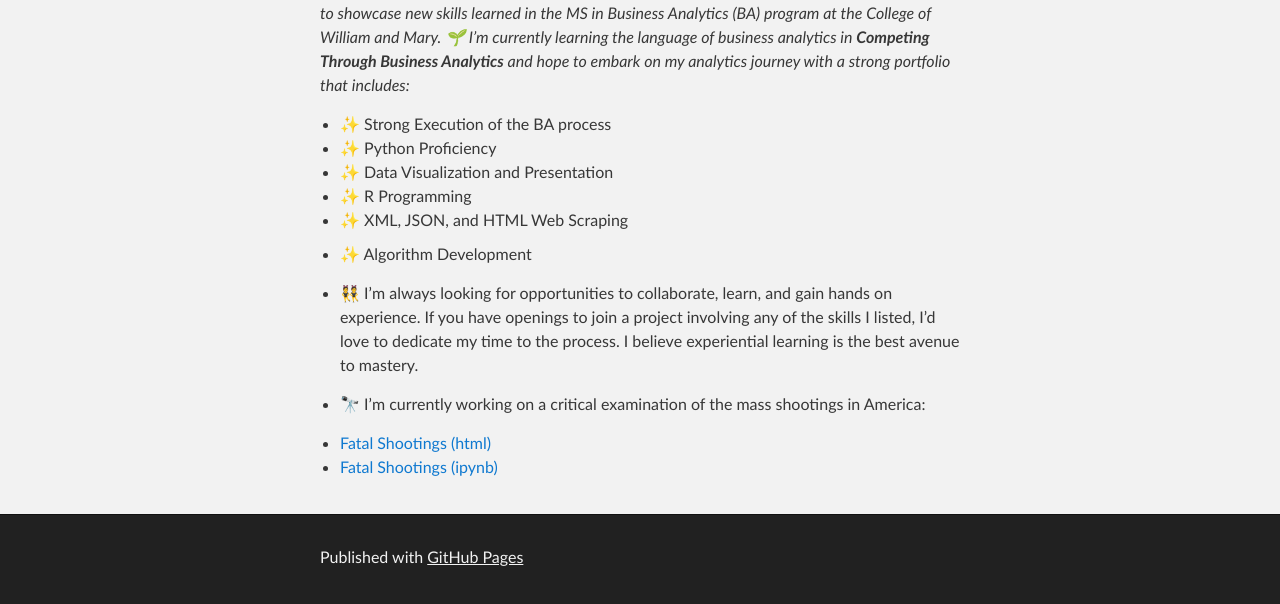
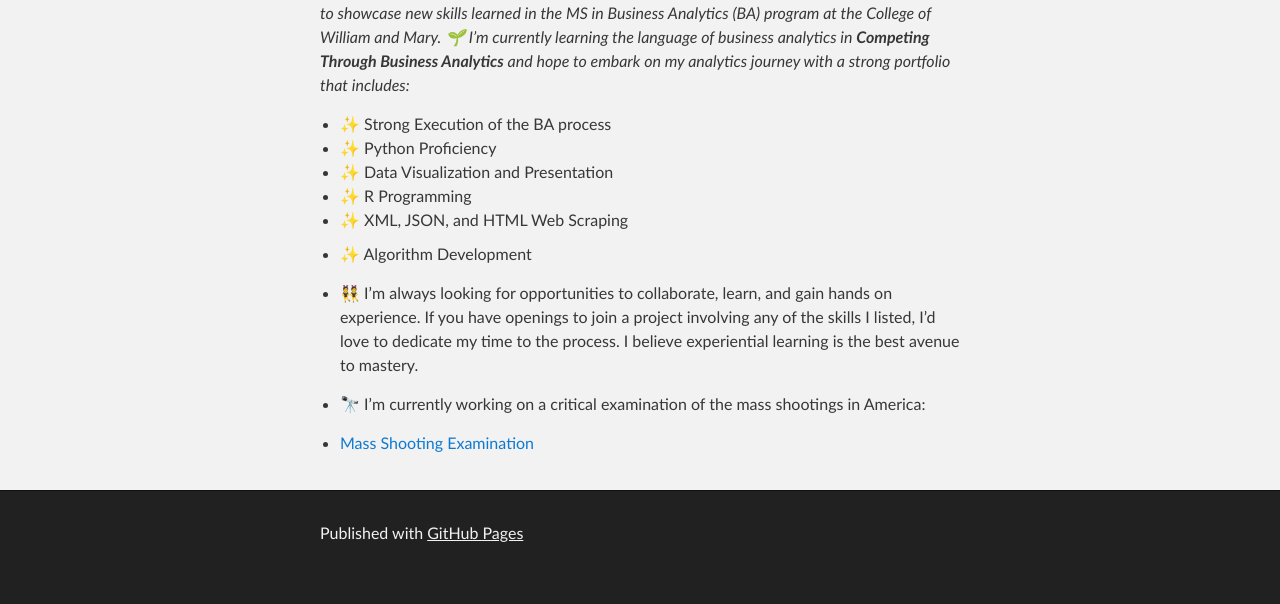
Before and after one commit to jennifer-karnosky/jennifer-karnosky.github.io, a Jekyll site: the page built from index.md, in a window 1280 px wide. Shown: the part 634-1238 px from the top of the page. Built offline with Jekyll 4.4.1, drawn with Linux system fonts in a browser that asks for light colours; our own code applies the rules of GitHub Pages for plain Markdown files; after the commit the page ends 1214 px from its top, so only the background shows below that.

Commit message:
Update index.md

```diff
--- a/index.md
+++ b/index.md
@@ -24,5 +24,4 @@
 
 - 🔭 I’m currently working on a critical examination of the mass shootings in America:
 
-- [Fatal Shootings (html)](/massShootings/MassShootingData.hmtl)
-- [Fatal Shootings (ipynb)](/massShootings/MassShootingData.ipynb)
+- [Mass Shooting Examination](/massShootings/index.md)
```
